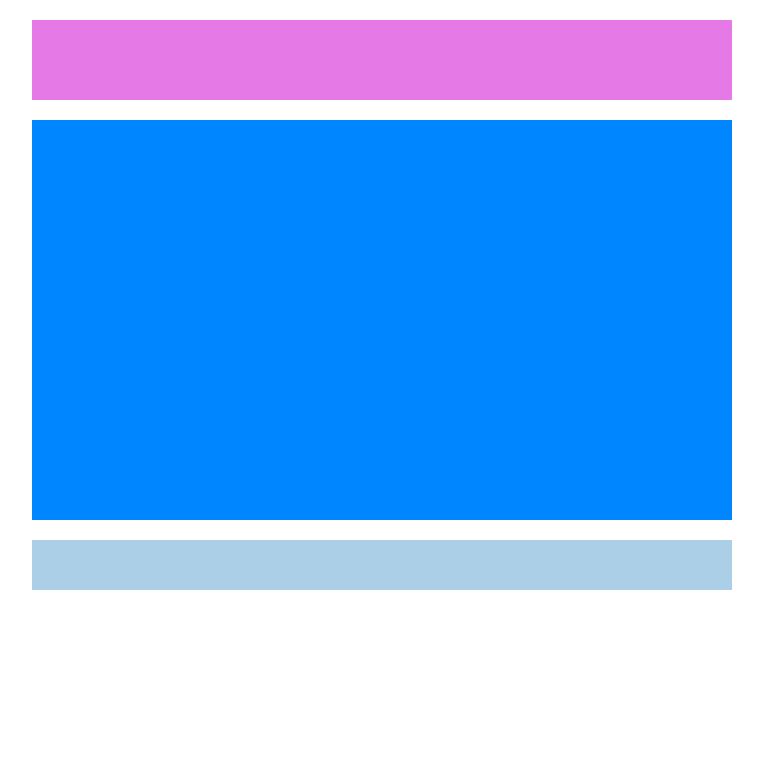
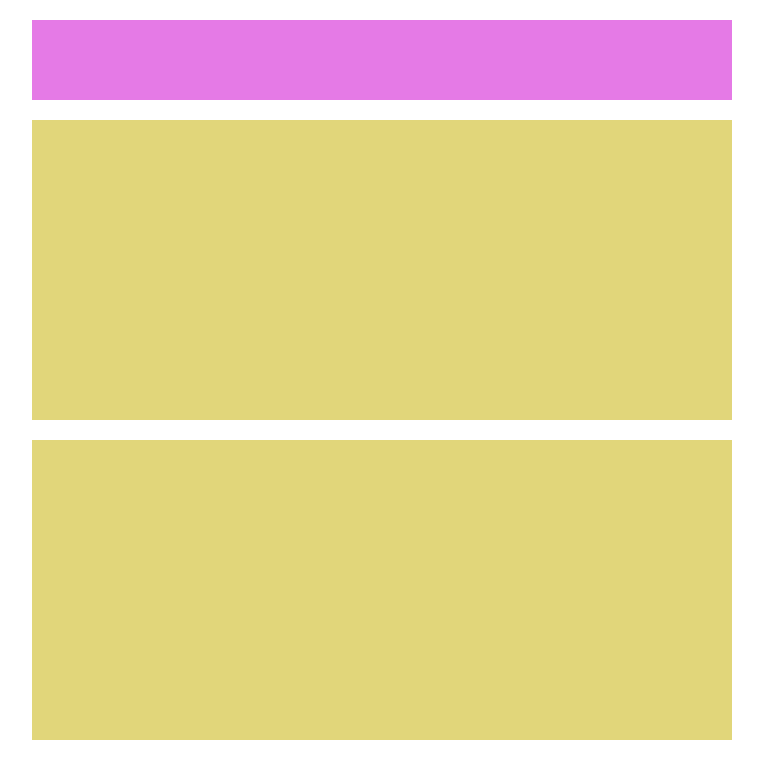
Before and after one commit to lucaperini/htmlcss-struttura-wordpress, a plain HTML site: page index.html in a window 1280 px wide. Shown: the whole page, without its empty margins (258-1021 px from the left). Drawn offline with Linux system fonts and the light colour scheme.

Commit message:
last commit - struttura layout wordpress

```diff
--- a/index.html
+++ b/index.html
@@ -9,18 +9,15 @@
 </head>
 <body>
     <container>
-        <div class="container">
-            <header>
-
-            </header>
-            <main class="clearfix" >
-                <div class="second-section"></div>
-                <div class="header-second-section"></div>
-
-            </main>
-
+        <header></header>
+        <section class="top"></section>
+        <main class="clearfix">
+            <section class="header"></section>
+            <aside></aside>
+            <article></article>
+            <aside></aside>
+        </main>
+        <footer></footer>
     </container>
-
-
 </body>
 </html>
```
